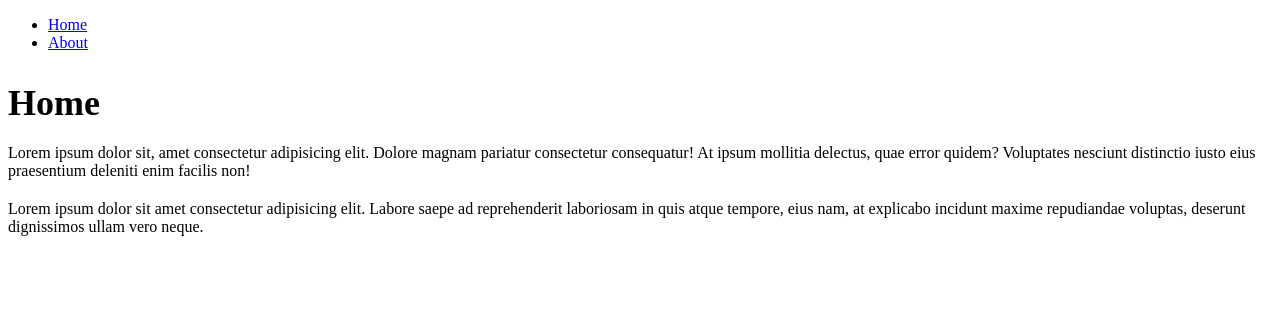
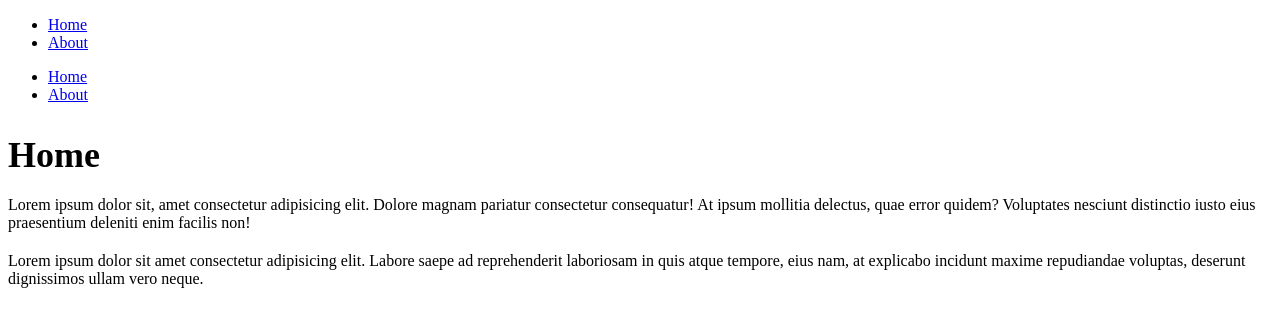
Before and after one commit to kaosadi17/Nuxt_App, a Nuxt app: page / in a window 1280 px wide. Shown: the top 326 px of the page. Built offline with nearby package versions, Linux system fonts and the light colour scheme.

Commit message:
Create layout

```diff
--- /dev/null
+++ b/layouts/default.vue
@@ -0,0 +1,13 @@
+<template>
+    <div>
+        <nav>
+            <ul>
+                <li><NuxtLink to="/">Home</NuxtLink> </li>
+                <li><NuxtLink to="/about">About</NuxtLink> </li>
+            </ul>
+        </nav>
+        <div>
+            <slot/>
+        </div>
+    </div>
+</template>
```
